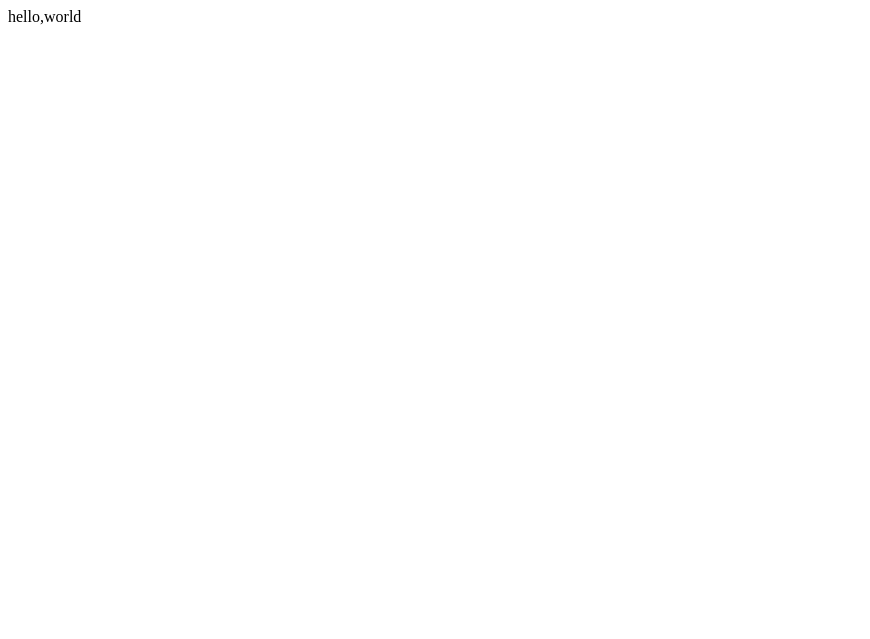
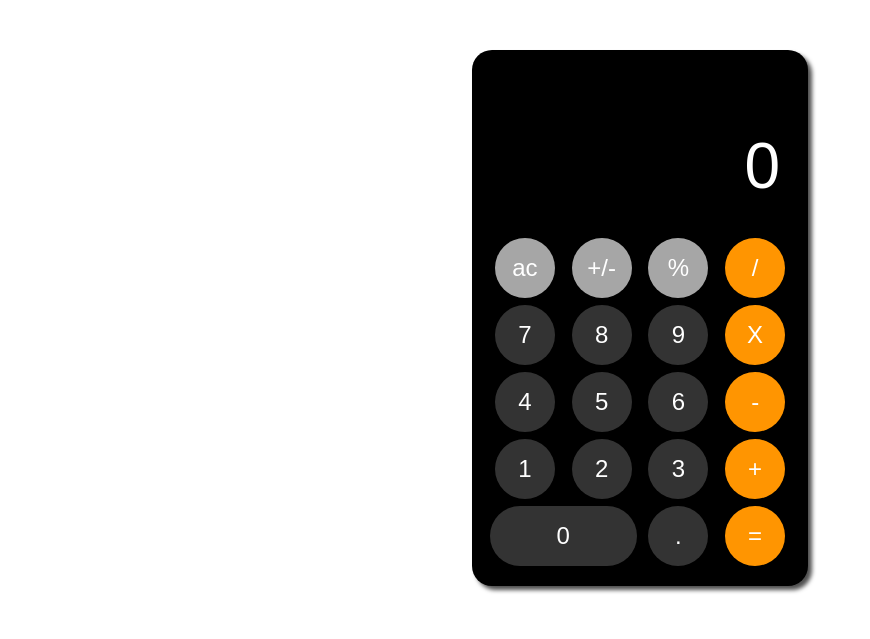
Before and after one commit to Rinasaurus/calc, a plain HTML site: page index.html in a window 1280 px wide. Shown: the whole page, without its empty margins (0-870 px from the left). Drawn offline with Linux system fonts and the light colour scheme.

Commit message:
Add files via upload

```diff
--- a/index.html
+++ b/index.html
@@ -1 +1,42 @@
-hello,world
+<!DOCTYPE html>
+<html lang="en">
+<head>
+    <meta charset="UTF-8">
+    <meta http-equiv="X-UA-Compatible" content="IE=edge">
+    <meta name="viewport" content="width=device-width, initial-scale=1.0">
+    <title>Калькулятор</title>
+    <link rel="stylesheet" href="style.css">
+</head>
+<body>
+    <div class="calc">
+        <div class="calc-screen">
+            <p>0</p>
+        </div>
+        <div class="buttons">
+            <div class="btn ac bg-grey">ac</div>
+            <div class="btn plus-minus bg-grey">+/-</div>
+            <div class="btn percent bg-grey">%</div>
+            <div class="btn division bg-orange">/</div>
+
+            <div class="btn seven">7</div>
+            <div class="btn eigth">8</div>
+            <div class="btn nine">9</div>
+            <div class="btn myltiply bg-orange">X</div>
+
+            <div class="btn four ">4</div>
+            <div class="btn five ">5</div>
+            <div class="btn six ">6</div>
+            <div class="btn minus bg-orange">-</div>
+
+            <div class="btn one ">1</div>
+            <div class="btn two ">2</div>
+            <div class="btn three ">3</div>
+            <div class="btn plus bg-orange">+</div>
+
+            <div class="btn zero ">0</div>
+            <div class="btn dot ">.</div>
+            <div class="btn equal bg-orange">=</div>
+        </div>
+    </div>
+</body>
+</html>
--- /dev/null
+++ b/style.css
@@ -0,0 +1,81 @@
+/*
+    colors
+    bg #000
+    orange #ff9501
+    grey #a6a6a6
+    white #fdfdfd
+*/
+
+.calc {
+    margin: 50px auto;
+    width: 300px;
+    height: 500px;
+    /* border:1px solid #000; */
+    border-radius: 20px;
+    background: #000;
+    color: #fff;
+    font-family: Arial;
+    padding: 18px;
+    box-shadow: 4px 4px 4px #4f4f4f;
+}
+
+.calc-screen {
+    height: 125px;
+    padding: 10px;
+    display: grid;
+    justify-items: end;
+    align-items: end;
+    margin-bottom: 25px;
+}
+
+.calc-screen p {
+    text-align: right;
+    font-size: 4rem;
+    margin: 0;
+}
+
+.buttons {
+    display: grid;
+    grid-template-areas:
+    "ac plus-minus percent division"
+    "seven eigth nine multi"
+    "four five six minus"
+    "one two three plus"
+    "zero zero dot equal";
+    grid-gap: 7px;
+    justify-items: center;
+}
+
+.btn {
+    width: 60px;
+    height: 60px;
+    background: #333;
+    border-radius: 50%;
+    text-align: center;
+    line-height: 60px;
+    font-size: 1.5rem;
+    cursor: pointer;
+    user-select: none;
+}
+
+.btn.zero {
+    grid-area: zero;
+    width: 100%;
+    border-radius: 34px;
+}
+
+.btn:hover {
+    filter: brightness(120%);
+}
+
+.btn:active {
+    filter: brightness(90%);
+}
+
+.btn.bg-grey {
+    background: #a6a6a6;
+}
+
+.btn.bg-orange {
+    background: #ff9501;
+}
```
Also changed, not shown: itgid_info.txt (added).
